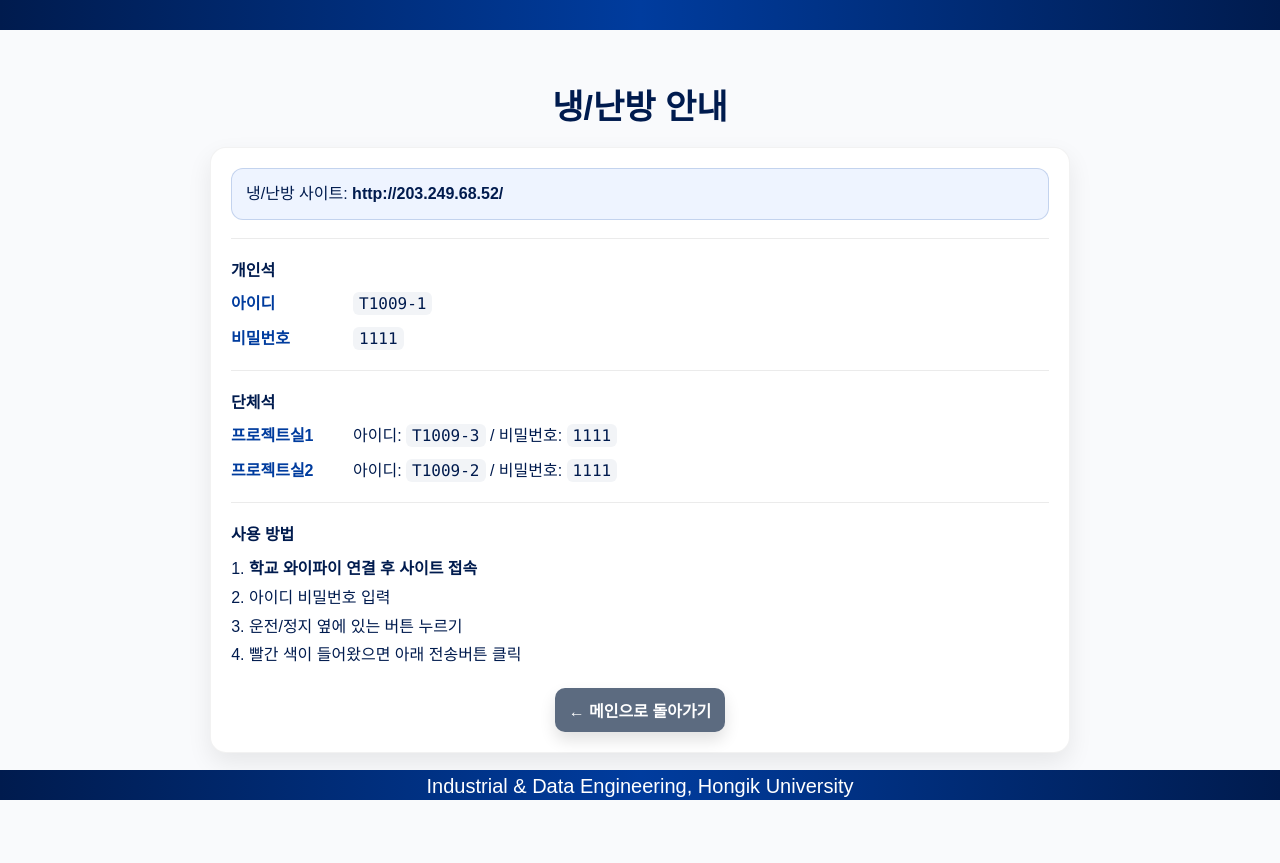
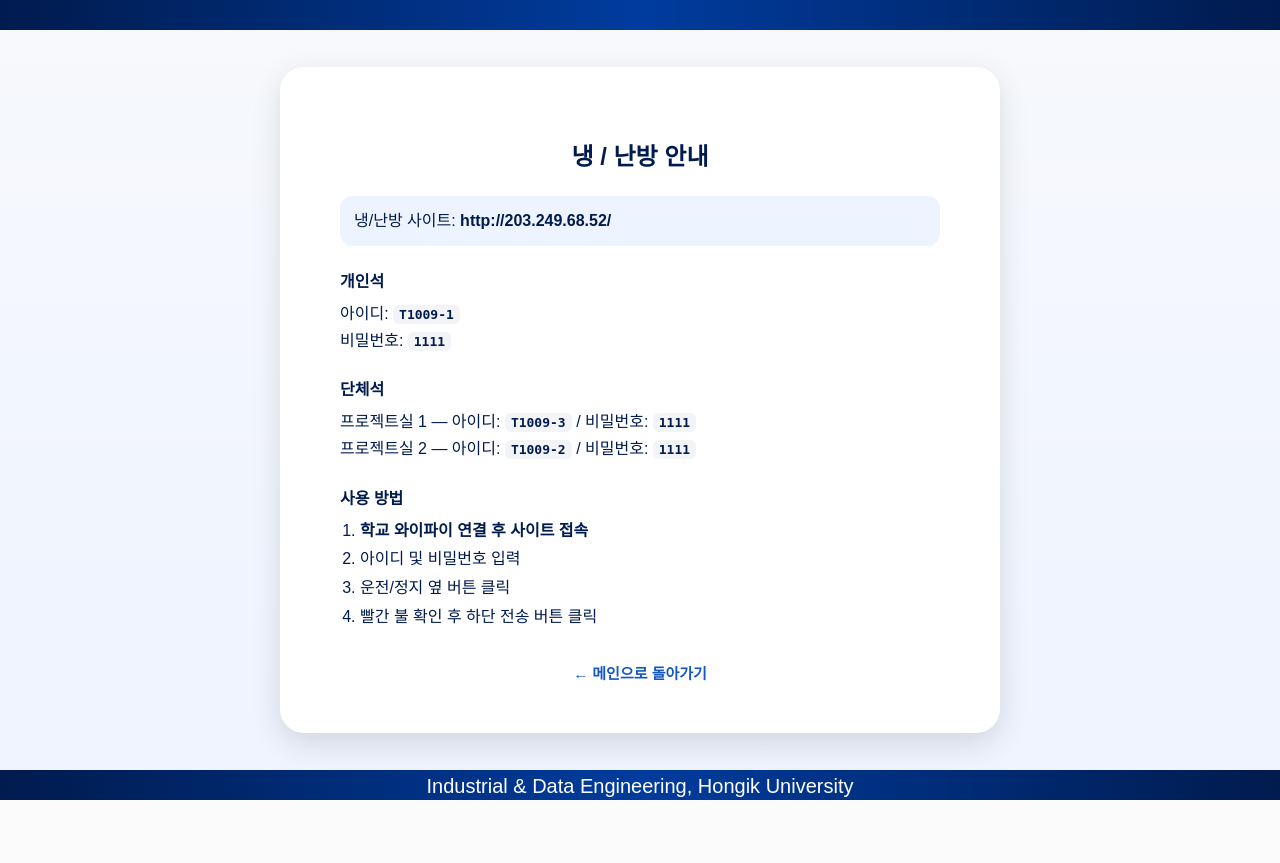
Before and after one commit to tmzkdl7412-web/studyroom-reservation, a Flask app: page /hvac_info in a window 1280 px wide. After the commit the page ends 800 px from the top, so only its background shows below. Run offline with Flask 3, Linux system fonts and the light colour scheme.

Commit message:
Update hvac_info.html

```diff
--- a/templates/hvac_info.html
+++ b/templates/hvac_info.html
@@ -9,17 +9,25 @@
       html, body {
         height: 100%;
         margin: 0;
-        background-color: #f9fafc;
-        font-family: "Noto Sans KR", sans-serif;
-        color: #001b4e;
+        font-family: 'Noto Sans KR', sans-serif;
+        background: linear-gradient(180deg, #f7f9fc 0%, #eef3ff 100%);
+        color: #001B4E;
       }
 
-      /* 상하 남색 라인 (메인과 동일) */
-      body::before, body::after {
+      body {
+        display: flex;
+        justify-content: center;
+        align-items: center;
+        position: relative;
+      }
+
+      /* ✅ 상하단 네이비 라인 (문의사항과 동일) */
+      body::before,
+      body::after {
         content: "";
         height: 30px;
         width: 100%;
-        background: linear-gradient(to right, #001b4e, #003c9e, #001b4e);
+        background: linear-gradient(to right, #001B4E, #003C9E, #001B4E);
         position: fixed;
         left: 0;
         z-index: 9999;
@@ -27,7 +35,72 @@
       body::before { top: 0; }
       body::after { bottom: 0; }
 
-      /* ✅ 학과명 푸터 */
+      .card {
+        background: white;
+        padding: 50px 60px;
+        border-radius: 24px;
+        box-shadow: 0 10px 30px rgba(0, 0, 0, 0.12);
+        text-align: center;
+        max-width: 720px;
+        width: 90%;
+      }
+
+      h2 {
+        font-size: 24px;
+        margin-bottom: 24px;
+        font-weight: 700;
+      }
+
+      .section {
+        margin-top: 22px;
+        text-align: left;
+      }
+
+      .label {
+        font-weight: 700;
+        margin-bottom: 8px;
+      }
+
+      .note {
+        background: #eef4ff;
+        border-radius: 12px;
+        padding: 12px 14px;
+        line-height: 1.6;
+      }
+
+      .kv {
+        margin-top: 6px;
+        line-height: 1.7;
+      }
+
+      code {
+        background: #f2f4f7;
+        padding: 2px 6px;
+        border-radius: 6px;
+        font-weight: 600;
+      }
+
+      ol {
+        margin-top: 8px;
+        padding-left: 20px;
+        line-height: 1.8;
+      }
+
+      a.home {
+        display: block;
+        margin-top: 30px;
+        color: #1557c0;
+        text-decoration: none;
+        font-weight: 600;
+        font-size: 15px;
+        text-align: center;
+      }
+
+      a.home:hover {
+        text-decoration: underline;
+      }
+
+      /* ✅ 문의사항 페이지와 동일한 푸터 */
       .eng-footer {
         position: fixed;
         bottom: 2px;
@@ -39,125 +112,13 @@
         z-index: 10000;
         pointer-events: none;
       }
-
-      @media (max-width: 768px) {
-        .eng-footer {
-          font-size: 12px;
-          bottom: 6px;
-          white-space: nowrap;
-        }
-      }
-
-      .page {
-        max-width: 900px;
-        margin: 0 auto;
-        padding: 80px 20px 110px;
-      }
-
-      h1 {
-        margin: 0 0 18px;
-        font-size: 34px;
-        font-weight: 800;
-        text-align: center;
-      }
-
-      .card {
-        background: #ffffff;
-        border-radius: 16px;
-        padding: 20px;
-        box-shadow: 0 10px 24px rgba(0,0,0,0.08);
-        border: 1px solid rgba(0,0,0,0.05);
-      }
-
-      .section {
-        margin-top: 18px;
-        padding-top: 18px;
-        border-top: 1px solid rgba(0,0,0,0.08);
-      }
-      .section:first-child {
-        margin-top: 0;
-        padding-top: 0;
-        border-top: 0;
-      }
-
-      .label {
-        font-weight: 800;
-        margin-bottom: 10px;
-        font-size: 16px;
-      }
-
-      .note {
-        background: #eef4ff;
-        border: 1px solid rgba(0,60,158,0.18);
-        color: #001b4e;
-        padding: 12px 14px;
-        border-radius: 12px;
-        line-height: 1.6;
-      }
-
-      .kv {
-        display: grid;
-        grid-template-columns: 110px 1fr;
-        gap: 10px 12px;
-        margin-top: 10px;
-        line-height: 1.6;
-      }
-      .kv .k {
-        font-weight: 800;
-        color: #003c9e;
-      }
-      .kv .v code {
-        background: #f2f4f7;
-        padding: 2px 6px;
-        border-radius: 6px;
-        font-family: ui-monospace, SFMono-Regular, Menlo, Monaco, Consolas, "Liberation Mono", "Courier New", monospace;
-      }
-
-      .steps {
-        margin: 10px 0 0;
-        padding-left: 18px;
-        line-height: 1.8;
-      }
-
-      .btns {
-        margin-top: 18px;
-        display: flex;
-        gap: 10px;
-        justify-content: center;
-        flex-wrap: wrap;
-      }
-
-      .btn {
-        display: inline-flex;
-        align-items: center;
-        justify-content: center;
-        min-width: 140px;
-        height: 44px;
-        padding: 0 14px;
-        border-radius: 10px;
-        text-decoration: none;
-        font-weight: 800;
-        color: #fff;
-        background: #003c9e;
-        box-shadow: 0 8px 16px rgba(0,0,0,0.12);
-        transition: transform 0.15s ease, filter 0.15s ease;
-      }
-      .btn:hover { transform: translateY(-2px); filter: brightness(1.05); }
-
-      .btn.gray { background: #5c6b80; }
-
-      @media (max-width: 768px) {
-        h1 { font-size: 26px; }
-        .kv { grid-template-columns: 90px 1fr; }
-      }
     </style>
   </head>
 
   <body>
-    <div class="page">
-      <h1>냉/난방 안내</h1>
+    <div class="card">
+      <h2>냉 / 난방 안내</h2>
 
-      <div class="card">
       <div class="section">
         <div class="note">
           냉/난방 사이트: <strong>http://203.249.68.52/</strong>
@@ -167,41 +128,34 @@
       <div class="section">
         <div class="label">개인석</div>
         <div class="kv">
-            <div class="k">아이디</div>
-            <div class="v"><code>T1009-1</code></div>
-            <div class="k">비밀번호</div>
-            <div class="v"><code>1111</code></div>
+          아이디: <code>T1009-1</code><br />
+          비밀번호: <code>1111</code>
         </div>
       </div>
 
       <div class="section">
         <div class="label">단체석</div>
-
         <div class="kv">
-            <div class="k">프로젝트실1</div>
-            <div class="v">아이디: <code>T1009-3</code> / 비밀번호: <code>1111</code></div>
-
-            <div class="k">프로젝트실2</div>
-            <div class="v">아이디: <code>T1009-2</code> / 비밀번호: <code>1111</code></div>
+          프로젝트실 1 — 아이디: <code>T1009-3</code> / 비밀번호: <code>1111</code><br />
+          프로젝트실 2 — 아이디: <code>T1009-2</code> / 비밀번호: <code>1111</code>
         </div>
       </div>
 
       <div class="section">
         <div class="label">사용 방법</div>
-          <ol class="steps">
+        <ol>
           <li><strong>학교 와이파이 연결 후 사이트 접속</strong></li>
-            <li>아이디 비밀번호 입력</li>
-            <li>운전/정지 옆에 있는 버튼 누르기</li>
-            <li>빨간 색이 들어왔으면 아래 전송버튼 클릭</li>
+          <li>아이디 및 비밀번호 입력</li>
+          <li>운전/정지 옆 버튼 클릭</li>
+          <li>빨간 불 확인 후 하단 전송 버튼 클릭</li>
         </ol>
       </div>
 
-        <div class="btns">
-          <a class="btn gray" href="{{ url_for('index') }}">← 메인으로 돌아가기</a>
-        </div>
-      </div>
+      <!-- ✅ 문의사항과 동일 -->
+      <a href="{{ url_for('index') }}" class="home">← 메인으로 돌아가기</a>
     </div>
 
+    <!-- ✅ 문의사항과 동일 -->
     <div class="eng-footer">
       Industrial &amp; Data Engineering, Hongik University
     </div>
```
Lines whose indentation alone changed are shown as unchanged.
